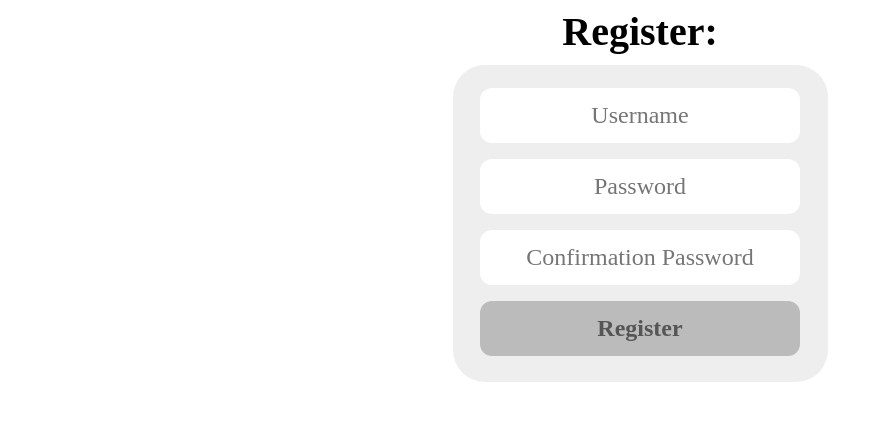
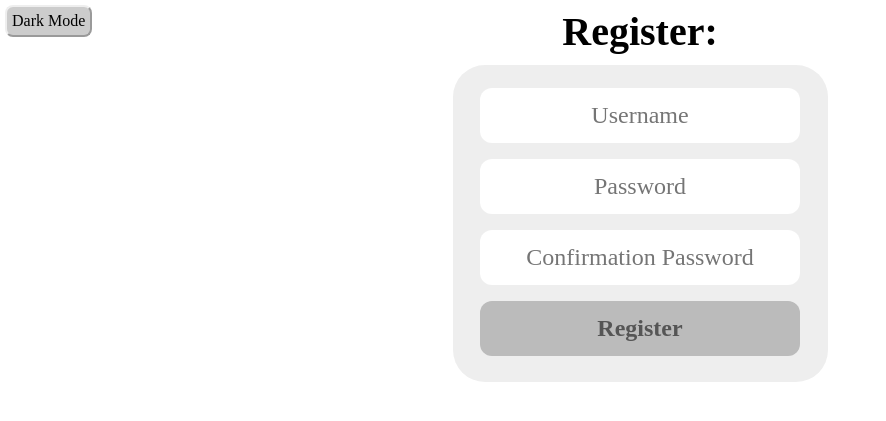
Before and after one commit to Itisalex2/HackKU-April-2021-Marathon, a Flask app: page /register in a window 1280 px wide. Shown: the top 421 px of the page, without its empty margins (0-886 px from the left). Run offline with Flask 2, Linux system fonts and the light colour scheme; some libraries are stand-ins or nearby versions.

Commit message:
dark mode for all pages

```diff
--- a/application.py
+++ b/application.py
@@ -13,23 +13,23 @@ db = cs50.SQL("sqlite:///storage.db")
 
 # Adding/removing users table
 # db.execute(
-#     "CREATE TABLE users (ID INTEGER PRIMARY KEY, username TINYTEXT NOT NULL, HASH TEXT NOT NULL);"
+#	"CREATE TABLE users (ID INTEGER PRIMARY KEY, username TINYTEXT NOT NULL, HASH TEXT NOT NULL);"
 # )
 # db.execute("DROP TABLE users")
 
 # Insert into users table
 # db.execute("INSERT INTO users (username, hash) VALUES (:username, :password_hash)",
-#            username="hi", password_hash=generate_password_hash("password"))
+#		 username="hi", password_hash=generate_password_hash("password"))
 
 # Adding/removing photos table
 # db.execute(
-#     "CREATE TABLE photos (username TINYTEXT NOT NULL, photo_url TEXT)"
+#	"CREATE TABLE photos (username TINYTEXT NOT NULL, photo_url TEXT)"
 # )
 # db.execute("DROP TABLE photos")
 
 # Insert into photos table
 # db.execute("INSERT INTO photos (username, photo) VALUES (:username, :password_hash)",
-#            username="hi", password_hash="ae2ewaf2sds")
+#		 username="hi", password_hash="ae2ewaf2sds")
 
 # Deleting anything
 # db.execute("DELETE FROM users WHERE ID = 2")
@@ -48,10 +48,10 @@ app.config["TEMPLATES_AUTO_RELOAD"] = True
 
 @app.after_request
 def after_request(response):
-    response.headers["Cache-Control"] = "no-cache, no-store, must-revalidate"
-    response.headers["Expires"] = 0
-    response.headers["Pragma"] = "no-cache"
-    return response
+	response.headers["Cache-Control"] = "no-cache, no-store, must-revalidate"
+	response.headers["Expires"] = 0
+	response.headers["Pragma"] = "no-cache"
+	return response
 
 
 # Configure session to use filesystem (instead of signed cookies)
@@ -62,196 +62,200 @@ Session(app)
 
 
 def apology(message, code=400):
-    """Render message as an apology to user."""
-    def escape(string):
-        """
-        Escape special characters.
+	"""Render message as an apology to user."""
+	def escape(string):
+		"""
+		Escape special characters.
 
-        https://github.com/jacebrowning/memegen#special-characters
-        """
-        for old, new in [("-", "--"), (" ", "-"), ("_", "__"), ("?", "~q"),
-                         ("%", "~p"), ("#", "~h"), ("/", "~s"), ("\"", "''")]:
-            string = string.replace(old, new)
-        return string
-    return render_template("apology.html", top=code, bottom=escape(message)), code
+		https://github.com/jacebrowning/memegen#special-characters
+		"""
+		for old, new in [("-", "--"), (" ", "-"), ("_", "__"), ("?", "~q"),
+						 ("%", "~p"), ("#", "~h"), ("/", "~s"), ("\"", "''")]:
+			string = string.replace(old, new)
+		return string
+	return render_template("apology.html", top=code, bottom=escape(message)), code
 
 
 def login_required(f):
-    """
-    Decorate routes to require login.
+	"""
+	Decorate routes to require login.
 
-    http://flask.pocoo.org/docs/1.0/patterns/viewdecorators/
-    """
-    @wraps(f)
-    def decorated_function(*args, **kwargs):
-        if session.get("user_id") is None:
-            return redirect("/login")
-        return f(*args, **kwargs)
-    return decorated_function
+	http://flask.pocoo.org/docs/1.0/patterns/viewdecorators/
+	"""
+	@wraps(f)
+	def decorated_function(*args, **kwargs):
+		if session.get("user_id") is None:
+			return redirect("/login")
+		return f(*args, **kwargs)
+	return decorated_function
 
 
 @app.route("/")
 @login_required
 def index():
-    """ Homepage """
-    user_id = session["user_id"]
-    return render_template("index.html")
+	""" Homepage """
+	user_id = session["user_id"]
+	return render_template("index.html")
 
 
 @app.route("/login", methods=["GET", "POST"])
 def login():
-    """Log user in"""
+	"""Log user in"""
 
-    # Forget any user_id
-    session.clear()
+	# Forget any user_id
+	session.clear()
 
-    # User reached route via POST (as by submitting a form via POST)
-    if request.method == "POST":
+	# User reached route via POST (as by submitting a form via POST)
+	if request.method == "POST":
 
-        # Ensure username was submitted
-        if not request.form.get("username"):
-            return apology("must provide username", 403)
+		# Ensure username was submitted
+		if not request.form.get("username"):
+			return apology("must provide username", 403)
 
-        # Ensure password was submitted
-        elif not request.form.get("password"):
-            return apology("must provide password", 403)
+		# Ensure password was submitted
+		elif not request.form.get("password"):
+			return apology("must provide password", 403)
 
-        # Query database for username
-        rows = db.execute("SELECT * FROM users WHERE username = :username",
-                          username=request.form.get("username"))
+		# Query database for username
+		rows = db.execute("SELECT * FROM users WHERE username = :username",
+						  username=request.form.get("username"))
 
-        # Ensure username exists and password is correct
-        if len(rows) != 1 or not check_password_hash(rows[0]["HASH"], request.form.get("password")):
-            return apology("invalid username and/or password", 403)
+		# Ensure username exists and password is correct
+		if len(rows) != 1 or not check_password_hash(rows[0]["HASH"], request.form.get("password")):
+			return apology("invalid username and/or password", 403)
 
-        # Remember which user has logged in
-        session["user_id"] = rows[0]["ID"]
+		# Remember which user has logged in
+		session["user_id"] = rows[0]["ID"]
 
-        # Redirect user to home page
-        return redirect("/")
+		# Redirect user to home page
+		return redirect("/")
 
-    # User reached route via GET (as by clicking a link or via redirect)
-    else:
-        return render_template("login.html")
+	# User reached route via GET (as by clicking a link or via redirect)
+	else:
+		return render_template("login.html")
 
 
 @app.route("/logout")
 def logout():
-    """Log user out"""
+	"""Log user out"""
 
-    # Forget any user_id
-    session.clear()
+	# Forget any user_id
+	session.clear()
 
-    # Redirect user to login form
-    return redirect("/")
+	# Redirect user to login form
+	return redirect("/")
 
 
 @app.route("/register", methods=["GET", "POST"])
 def register():
-    if request.method == "GET":
-        return render_template("register.html")
-    else:
-        # Define the length of the username row to check if the username is already present
-        row_length = db.execute(
-            "SELECT username FROM users WHERE username = :username", username=request.form.get("username"))
-        # Ensure username was submitted
-        if not request.form.get("username"):
-            return apology("must provide username", 403)
+	if request.method == "GET":
+		return render_template("register.html")
+	else:
+		# Define the length of the username row to check if the username is already present
+		row_length = db.execute(
+			"SELECT username FROM users WHERE username = :username", username=request.form.get("username"))
+		# Ensure username was submitted
+		if not request.form.get("username"):
+			return apology("must provide username", 403)
 
-        # Ensure password was submitted
-        elif not request.form.get("password"):
-            return apology("must provide password", 403)
+		# Ensure password was submitted
+		elif not request.form.get("password"):
+			return apology("must provide password", 403)
 
-        # Ensure passwords match
-        elif request.form.get("password") != request.form.get("confirmation_password"):
-            return apology("Passwords do not match", 403)
-        # Ensure the username hasn't been taken
-        elif len(row_length) != 0:
-            return apology("Username already taken", 403)
-        else:
-            db.execute("INSERT INTO users (username, HASH) VALUES (:username, :password_hash)", username=request.form.get(
-                "username"), password_hash=generate_password_hash(request.form.get("password")))
-            # Remember which user has logged in
-            rows = db.execute("SELECT * FROM users WHERE username = :username",
-                              username=request.form.get("username"))
-            session["user_id"] = rows[0]["ID"]
-            return redirect("/")
+		# Ensure passwords match
+		elif request.form.get("password") != request.form.get("confirmation_password"):
+			return apology("Passwords do not match", 403)
+		# Ensure the username hasn't been taken
+		elif len(row_length) != 0:
+			return apology("Username already taken", 403)
+		else:
+			db.execute("INSERT INTO users (username, HASH) VALUES (:username, :password_hash)", username=request.form.get(
+				"username"), password_hash=generate_password_hash(request.form.get("password")))
+			# Remember which user has logged in
+			rows = db.execute("SELECT * FROM users WHERE username = :username",
+							  username=request.form.get("username"))
+			session["user_id"] = rows[0]["ID"]
+			return redirect("/")
 
 
 @app.route("/corners")
 def corners():
-    """ Load bouncing images """
-    random_url = randomise_image()
-    return render_template("corners.html", random_url=random_url)
+	""" Load bouncing images """
+	random_url = randomise_image()
+	return render_template("corners.html", random_url=random_url)
 
 
 @app.route("/spin")
 def spin():
-    """ Load spinning images """
-    random_url = randomise_image()
-    return render_template("spin.html", random_url=random_url)
+	""" Load spinning images """
+	random_url = randomise_image()
+	return render_template("spin.html", random_url=random_url)
 
 
 @app.route("/filters")
 def filters():
-    """ Load filtered images """
-    random_url = randomise_image()
-    return render_template("filters.html", random_url=random_url)
+	""" Load filtered images """
+	random_url = randomise_image()
+	return render_template("filters.html", random_url=random_url)
 
 
 @app.route("/flip")
 def flip():
-    """ Load flipping images """
-    random_url = randomise_image()
-    return render_template("flip.html", random_url=random_url)
+	""" Load flipping images """
+	random_url = randomise_image()
+	return render_template("flip.html", random_url=random_url)
 
 
 @app.route("/input", methods=["GET", "POST"])
 def input():
-    """ Allowing the user to input url's """
-    # Taking the input data from html
-    link_array = []
-    tempString = ""
-    request_array = request.form.get("links_array")
-    for pos, value in enumerate(request_array):
-        if value == ",":
-            link_array.append((tempString))
-            tempString = ""
-        else:
-            tempString += str(value)
-    link_array.append(tempString)
-    # Figuring out who is the current user
-    user = db.execute("SELECT * FROM users WHERE ID = :ID",
-                      ID=session["user_id"])
-    # Entering the data into the database
-    for link in link_array:
-        db.execute("INSERT INTO photos (username, photo_url) VALUES (:username, :photo_url)",
-                   username=user[0]["username"], photo_url=link)
-    return redirect("/")
+	""" Allowing the user to input url's """
+	# Taking the input data from html
+	link_array = []
+	tempString = ""
+	request_array = request.form.get("links_array")
+	for pos, value in enumerate(request_array):
+		if value == ",":
+			link_array.append((tempString))
+			tempString = ""
+		else:
+			tempString += str(value)
+	link_array.append(tempString)
+	# Figuring out who is the current user
+	user = db.execute("SELECT * FROM users WHERE ID = :ID",
+					  ID=session["user_id"])
+	# Entering the data into the database
+	for link in link_array:
+		db.execute("INSERT INTO photos (username, photo_url) VALUES (:username, :photo_url)",
+				   username=user[0]["username"], photo_url=link)
+	return redirect("/")
 
 
 def errorhandler(e):
-    """Handle error"""
-    if not isinstance(e, HTTPException):
-        e = InternalServerError()
-    return apology(e.name, e.code)
+	"""Handle error"""
+	if not isinstance(e, HTTPException):
+		e = InternalServerError()
+	return apology(e.name, e.code)
 
 
 def randomise_image():
-    # Figuring out who is the current user
-    user = db.execute("SELECT * FROM users WHERE ID = :ID",
-                      ID=session["user_id"])
-    urls = db.execute("SELECT photo_url FROM photos WHERE username = :username",
-                      username=user[0]["username"])
-    random_number = random.randint(0, len(urls) - 1)
-    random_url = urls[random_number]["photo_url"]
-    return random_url
+	# Figuring out who is the current user
+	user = db.execute("SELECT * FROM users WHERE ID = :ID",
+					  ID=session["user_id"])
+	urls = db.execute("SELECT photo_url FROM photos WHERE username = :username",
+					  username=user[0]["username"])
+	random_number = random.randint(0, len(urls) - 1)
+	random_url = urls[random_number]["photo_url"]
+	return random_url
 
+def index():
+	""" Homepage """
+	user = db.execute("SELECT * FROM users WHERE ID = :ID", ID=session["user_id"])
+	return render_template("index.html", username=user[0]["username"])
 
 # Listen for errors
 for code in default_exceptions:
-    app.errorhandler(code)(errorhandler)
+	app.errorhandler(code)(errorhandler)
 
 if __name__ == "__main__":
-    app.debug = True
-    app.run()
+	app.debug = True
+	app.run()
--- a/templates/register.html
+++ b/templates/register.html
@@ -16,6 +16,31 @@
 			document.getElementById("password_div").style.display = "inline";
 		}
 
+	}
+
+	var dark = false;
+	function dark_mode() {
+		dark = !dark;
+		if (dark) {
+			document.getElementById("mode").innerHTML = "Light Mode";
+			document.getElementById("wrapper").style.backgroundColor = "#333";
+		}
+		else {
+			document.getElementById("mode").innerHTML = "Dark Mode";
+			document.getElementById("wrapper").style.backgroundColor = "#EEE";
+		}
+		document.body.classList.toggle("darkmode");
+		document.body.classList.toggle("lightmode");
+	}
+
+	function load() {
+		// dark =
+		if (dark) {
+			document.body.classList.toggle("darkmode");
+		}
+		else {
+			document.body.classList.toggle("lightmode");
+		}
 	}
 
 </script>
@@ -40,6 +65,36 @@
 		transform: scale(1.04);
 	}
 
+	.small_button {
+		padding: 5px 5px;
+		font-family: Futura;
+		font-size: 16px;
+		border-radius: 8px;
+		border-color: inherit;
+		margin: auto;
+		vertical-align: middle;
+		transform: perspective(1px);
+		transition-duration: 0.2s;
+		transition-property: transform;
+		color: inherit;
+		background-color: #CCC;
+		position: absolute;
+		top: 5px;
+		left: 5px;
+	}
+
+	.small_button:hover,
+	.small_button:focus {
+		transform: scale(1.05);
+		color: inherit;
+	}
+
+	.small_button:active {
+		animation-duration: 0.1s;
+		transform: scale(1.08);
+		color: inherit;
+	}
+
 	.textbox {
 		border-radius: 12px;
 		padding: 12px;
@@ -56,13 +111,29 @@
 	.textbox:active {
 		transform: scale(1.04);
 	}
+
+	.darkmode {
+		background-color: black;
+		color: white;
+		transition: 0.5s;
+		box-shadow: white;
+	}
+
+	.lightmode {
+		background-color: white;
+		color: black;
+		transition: 0.5s;
+		box-shadow: black;
+	}
+
 </style>
 
-<body style="font-family: Futura; font-weight: bold;">
+<body style="font-family: Futura; font-weight: bold;" onload="load()">
 	<center style="font-size: 40px; padding-bottom: 10px">
 		Register:
 	</center>
-	<div style="border-radius: 32px; text-align: center; background-color: #EEE; width: 375px; margin: auto; padding-top: 15px;">
+	<button id="mode" class="small_button" style="text-align: left; font-size:16px;" onclick="dark_mode()">Dark Mode</button>
+	<div id="wrapper" style="transition: 0.5s; border-radius: 32px; text-align: center; background-color: #EEE; width: 375px; margin: auto; padding-top: 15px;">
 		<form action="/register" method="post" style="margin: 0px;">
 			<input class="textbox" type="text" id="username" name="username" placeholder="Username"
 				style="font-family: Futura; text-align: center; font-size: 24px">
```
Also changed, not shown: templates/corners.html (+15 -1 lines), templates/filters.html (+17 -1 lines), templates/flip.html (+15 -4 lines), templates/index.html (+4 -3 lines), templates/login.html (+73 -2 lines), templates/spin.html (+15 -1 lines).
